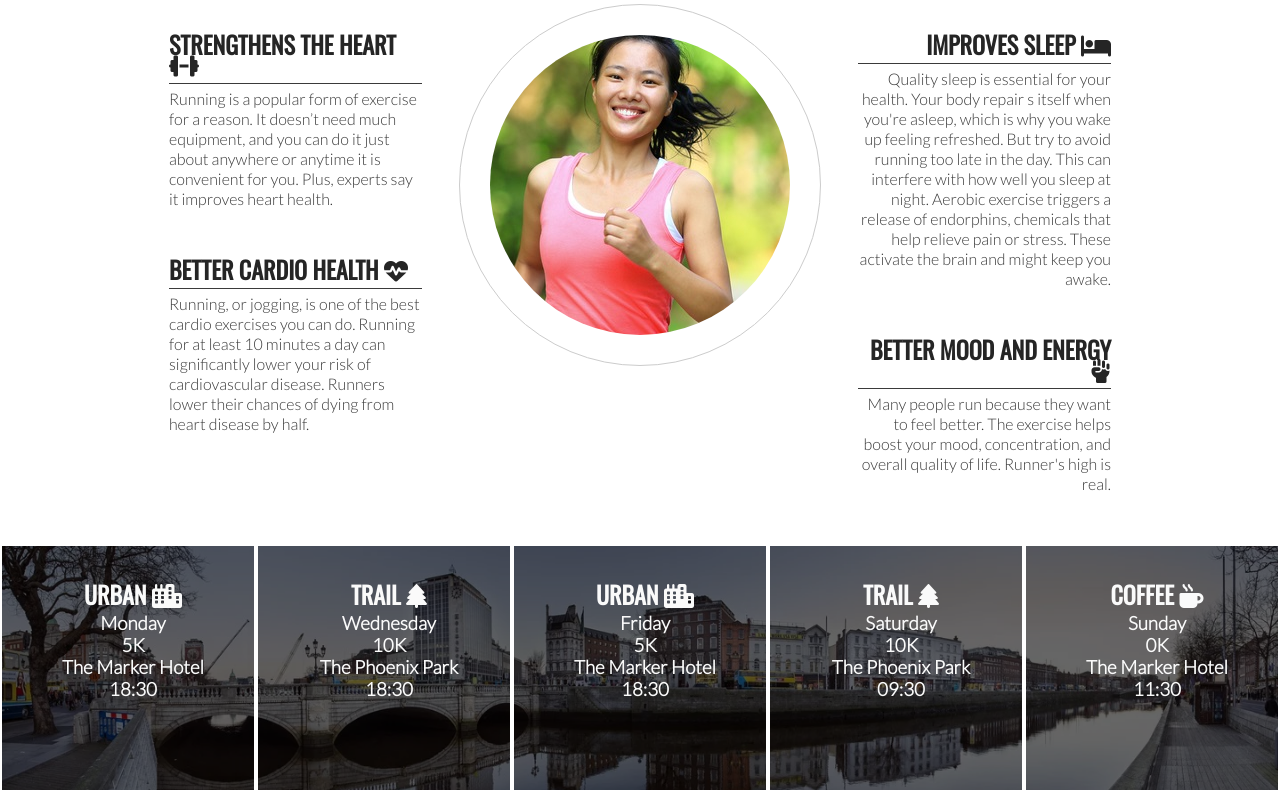
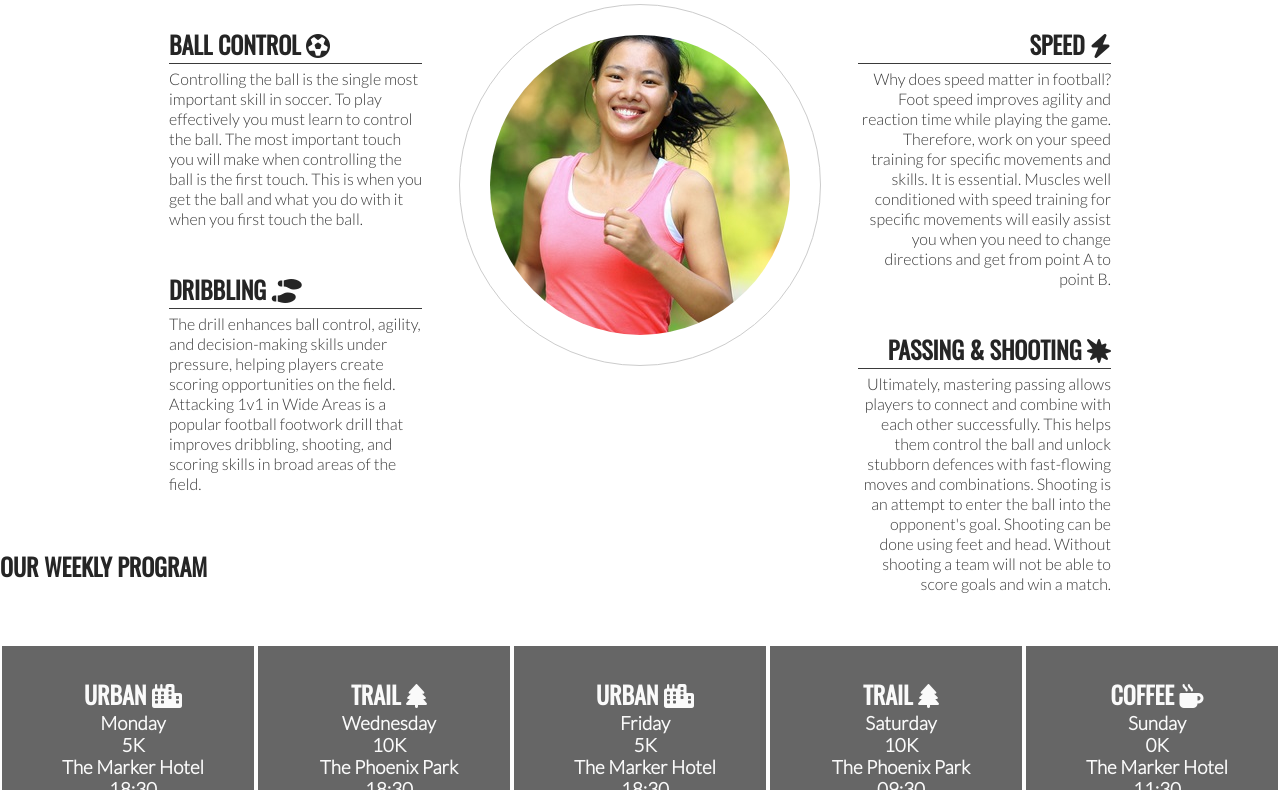
Before and after one commit to caleb1711/love-running-live-longer, a plain HTML site: page index.html in a window 1280 px wide. Shown: the part 777-1567 px from the top of the page. Drawn offline with nearby package versions, Linux system fonts and the light colour scheme.

Commit message:
add header and section element

```diff
--- a/assets/css/style.css
+++ b/assets/css/style.css
@@ -71,7 +71,7 @@ h2 {
 #hero-image {
     height: 600px;
     width: 100%;
-    background: url('../images/hero-image.webp') no-repeat center center;
+    background: url('../assets/athletes.jpg') no-repeat center center;
 
 
     animation-name: hero-zoom;
@@ -195,7 +195,7 @@ hr {
 }
 
 #times {
-    background: url('../images/dublin-city.webp');
+    background: url('../images/');
     background-repeat: no-repeat;
     background-size: cover;
     background-position: center;
@@ -342,3 +342,7 @@ footer {
     }
 
 }
+.lol {
+    padding-top: 30px;
+    color: red;
+}
--- a/index.html
+++ b/index.html
@@ -16,7 +16,7 @@
 <body>
     <header>
         <a href="index.html">
-            <h1 id="logo">Love Running, Live Longer</h1>
+            <h1 id="logo">Hat3rick</h1>
         </a>
         <nav>
             <ul id="menu">
@@ -35,56 +35,58 @@
     <section id="hero-outer">
         <div id="hero-image"></div>
         <div id="cover-text">
-            <h2>Love Running.. Live Longer</h2>
-            <h3>Dublin Docklands & Phoenix Park</h3>
+            <h2> a summer football camp </h2>
+            <h3>for kids between the age of 7 and 12</h3>
         </div>
     </section>
     <section id="club-ethos">
-        <h2 id="welcome">Why Running Helps Increase Age Span</h2>
+        <h2 id="welcome">our training sections target your</h2>
         <div id="left-about">
             <div class="left-about-heading">
-                <h2>Strengthens the Heart <i class="fa-solid fa-dumbbell"></i></h2>
+                <h2>ball control <i class="fa-regular fa-futbol"></i> </h2>
                 <hr>
                 <p>
-                    Running is a popular form of exercise for a reason. It doesn’t
-                    need much equipment, and you can do it just about
-                    anywhere or anytime it is convenient for you. Plus, experts say
-                    it improves heart health.
+                    Controlling the ball is the single most important skill in
+                     soccer. To play effectively you must learn to control the ball.
+                      The most important touch you will make when controlling the ball
+                       is the first touch. This is when you get the ball and what you do
+                       with it when you first touch the ball.
                 </p>
             </div>
             <div class="left-about-heading">
-                <h2>Better Cardio Health <i class="fa-solid fa-heart-pulse"></i></h2>
+                <h2>dribbling <i class="fa-solid fa-shoe-prints"></i></h2>
                 <hr>
                 <p>
-                    Running, or jogging, is one of the best cardio exercises you
-                    can do. Running for at least 10 minutes a day can
-                    significantly lower your risk of cardiovascular disease. Runners
-                    lower their chances of dying from heart disease by
-                    half.
+The drill enhances ball control, agility, and decision-making skills under pressure,
+helping players create scoring opportunities on the field. Attacking 1v1 in Wide Areas
+is a popular football footwork drill that improves dribbling, shooting, and scoring skills
+in broad areas of the field.
                 </p>
             </div>
         </div>
         <div id="right-about">
             <div class="right-about-heading">
-                <h2>Improves Sleep <i class="fa-sharp fa-solid fa-bed"></i></h2>
+                <h2>speed <i class="fa-solid fa-bolt"></i> </h2>
                 <hr>
                 <p>
-                    Quality sleep is essential for your health. Your body repair
-                    s itself when you're asleep, which is why you wake up
-                    feeling refreshed. But try to avoid running too late in the
-                    day. This can interfere with how well you sleep at night.
-                    Aerobic exercise triggers a release of endorphins, chemicals
-                    that help relieve pain or stress. These activate the brain
-                    and might keep you awake.
+                    Why does speed matter in football?
+Foot speed improves agility and reaction time while playing the game. Therefore,
+ work on your speed training for specific movements and skills. It is essential.
+ Muscles well conditioned with speed training for specific movements will easily
+ assist you when you need to change directions and get from point A to point B.
                 </p>
             </div>
             <div class="right-about-heading">
-                <h2>Better Mood and Energy <i class="fa-solid fa-hand-fist"></i></h2>
+                <h2>passing & shooting <i class="fa-solid fa-burst"></i></h2>
                 <hr>
                 <p>
-                    Many people run because they want to feel better. The exercise
-                    helps boost your mood, concentration, and overall quality
-                    of life. Runner's high is real.
+                    Ultimately, mastering passing allows players to connect and
+                    combine with each other successfully. This helps them control
+                    the ball and unlock stubborn defences with fast-flowing moves
+                    and combinations.
+                    Shooting is an attempt to enter the ball into the opponent's goal.
+                    Shooting can be done using feet and head. Without shooting a team will
+                    not be able to score goals and win a match.
                 </p>
             </div>
         </div>
@@ -92,6 +94,11 @@
             <div id="circle-container">
                 <div id="circle-cover-bg"></div>
             </div>
+        </div>
+    </section>
+    <section>
+    <div class="lol">
+        <h2>our weekly program</h2>
         </div>
     </section>
     <section id="times">
@@ -158,6 +165,7 @@
     </footer>
 
 
+
     <script src="https://kit.fontawesome.com/059e1cb233.js" crossorigin="anonymous"></script>
 </body>
 
```
Also changed, not shown: assets/images/CoverSoccer.jpg (added), assets/images/try2.png (added).
